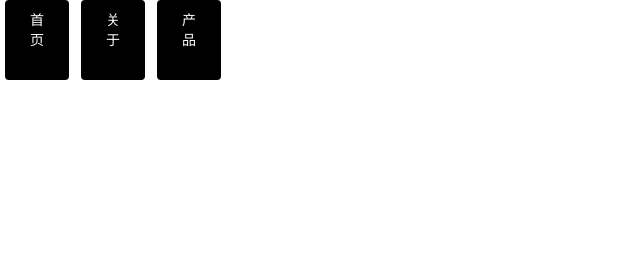
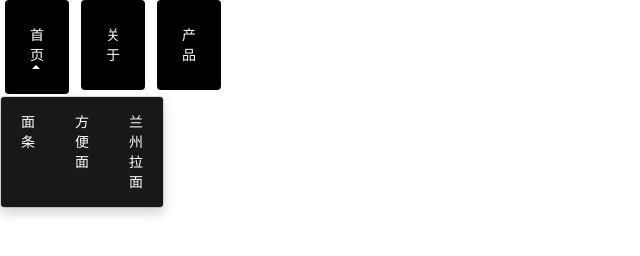
Before and after one commit to tofrookie/verticalMenu, a plain HTML site: page index.html in a window 1280 px wide. Shown: the whole page, without its empty margins (0-640 px from the left). Drawn offline with Linux system fonts and the light colour scheme.

Commit message:
change hiver color

```diff
--- a/index.html
+++ b/index.html
@@ -53,11 +53,11 @@
 
 <script type="text/javascript">
     $(document).ready(function () {
-        $('.menu-m').hover(function(){
-            $(this).find('.arr').css('border-bottom-color','#fff');
-        },function(){
-            $(this).find('.arr').css('border-bottom-color','transparent');
-        })
+//        $('.menu-m').hover(function(){
+//            $(this).find('.arr').css('border-bottom-color','#fff');
+//        },function(){
+//            $(this).find('.arr').css('border-bottom-color','transparent');
+//        })
     });
 </script>
 </body>
--- a/style.css
+++ b/style.css
@@ -7,15 +7,8 @@
  *
  * Designed and built with all the love in the world by @mdo and @fat.
 */
-.clear{
-    clear: both;
-}
 
-.dropdown .dropdown-toggle{
-    width: 64px;
-    padding-left: 25px;
-    padding-right: 25px;
-}
+
 
 /*
 .navbar .nav > li:hover .dropdown-menu {
@@ -24,23 +17,35 @@
 */
 /* 菜单箭头*/
 .arr {
-    display: inline-block;
+    display: none;
     width: 0;
     height: 0;
     margin-left: 2px;
     vertical-align: middle;
-    border-bottom: 4px solid transparent;
+    border-bottom: 4px solid #fff;
     border-right: 4px solid transparent;
     border-left: 4px solid transparent;
 }
 /*主菜单*/
-.menu-m{
+.nav .menu-m{
     margin-left: 5px;
     margin-right: 5px;
     background: #000000;
     color: #ffffff;
+    width: 64px;
+    padding: 25px 25px 25px 25px;
 }
 
+.nav > li:hover .arr{
+    display: block;
+}
+
+.nav > li:hover .dropdown-menu {
+    display: block;
+}
+.nav > li > a:hover{
+    background-color: #8e6e5f;
+}
 
 .nav .dropdown{
     position: inherit;
@@ -51,11 +56,23 @@
 .sub-menu{
     top: auto;
     left: auto;
+    background-color: #000;
+    opacity: 0.9;
 }
 .sub-menu > li{
     float: left;
+
 }
+
 .sub-menu > li > a{
     width: 54px;
     white-space: normal;
+    color: #ffffff;
+    padding-top: 10px;
+    padding-bottom: 10px;
 }
+
+.sub-menu > li > a:hover{
+    background-color: #ffffff;
+    color: #8e6e5f;
+}
```
